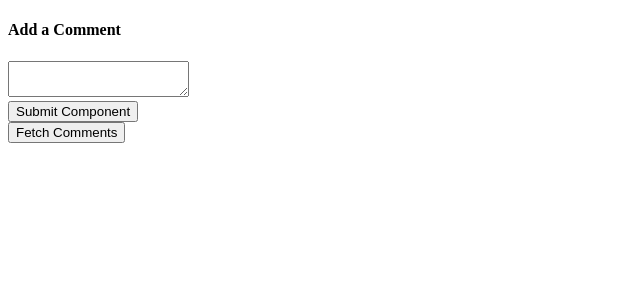
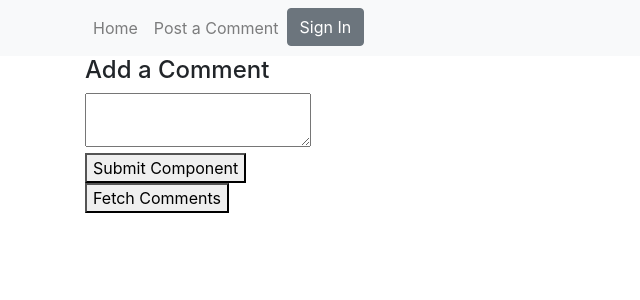
Before and after one commit to stunner19/React-Testing, a React (Create React App) app: page /post in a window 1280 px wide. Shown: the top 300 px of the page, without its empty margins (0-640 px from the left). Built offline with nearby package versions, Linux system fonts and the light colour scheme.

Commit message:
Authorisation Part 1

```diff
--- a/package.json
+++ b/package.json
@@ -4,13 +4,17 @@
   "private": true,
   "dependencies": {
     "axios": "^0.19.0",
+    "bootstrap": "^4.3.1",
     "enzyme": "^3.10.0",
     "enzyme-adapter-react-16": "^1.14.0",
     "moxios": "^0.4.0",
     "react": "^16.9.0",
     "react-dom": "^16.9.0",
+    "react-popper": "^1.3.4",
     "react-redux": "^7.1.1",
+    "react-router-dom": "^5.0.1",
     "react-scripts": "3.1.1",
+    "reactstrap": "^8.0.1",
     "redux": "^4.0.4",
     "redux-logger": "^3.0.6",
     "redux-promise": "^0.6.0",
--- a/src/components/App.js
+++ b/src/components/App.js
@@ -1,4 +1,5 @@
 import React, {Component} from 'react';
+import { BrowserRouter } from 'react-router-dom';
 import Main from 'components/MainComponent';
 import Root from 'root';
 
@@ -8,7 +9,9 @@ class App extends Component{
         return(
             <div className = "App">
                 <Root>
-                    <Main />
+                    <BrowserRouter>
+                        <Main />
+                    </BrowserRouter>
                 </Root>
             </div>
         );
--- a/src/components/CommentBox.js
+++ b/src/components/CommentBox.js
@@ -29,7 +29,7 @@ class CommentBox extends Component{
 
     render(){
         return(
-            <div>
+            <div className = "container">
                 <form onSubmit = {this.handleSubmit}>
                     <h4>Add a Comment</h4>
                     <textarea onChange = {this.handleChange} value = {this.state.comment}></textarea>
--- a/src/components/CommentList.js
+++ b/src/components/CommentList.js
@@ -10,7 +10,8 @@ class CommentList extends Component {
 
     render(){
         return(
-            <div>
+            <div className = "container">
+                <h2>Comment List</h2>
                 <ul>
                     {this.renderComments()}
                 </ul>
--- /dev/null
+++ b/src/components/HeaderComponent.js
@@ -0,0 +1,37 @@
+import React, {Component} from 'react';
+import { Navbar, Nav, NavItem, Collapse, Button } from 'reactstrap';
+import { Link } from 'react-router-dom';
+
+class Header extends Component {
+
+    renderButton() {
+        if(this.props.isLoggedIn) return <Button>Sign Out</Button>
+        else return <Button>Sign In</Button>
+    }
+
+    render(){
+        return(
+            <div>
+                <Navbar color = "light" light expand = "md">
+                    <div className = "container">
+                        <Collapse  navbar>
+                            <Nav className = "mr-auto" navbar>
+                                <NavItem>
+                                    <Link className = "nav-link" to = "/">Home</Link>
+                                </NavItem>
+                                <NavItem>
+                                    <Link className = "nav-link" to = "/post">Post a Comment</Link>
+                                </NavItem>
+                                <Nav className="mr-auto" navbar>
+                                    <NavItem>{this.renderButton()}</NavItem>
+                                </Nav>
+                            </Nav>
+                        </Collapse>
+                    </div>
+                </Navbar>
+            </div>
+        );
+    }
+}
+
+export default Header;
--- a/src/components/MainComponent.js
+++ b/src/components/MainComponent.js
@@ -1,12 +1,15 @@
 import React, {Component} from 'react';
+import { Switch,Route,Redirect } from 'react-router-dom';
 import CommentBox from 'components/CommentBox';
 import CommentList from 'components/CommentList';
 import {connect} from 'react-redux';
 import {saveComment, fetchComments} from 'redux/actionCreators';
+import Header from './HeaderComponent';
 
 const mapStateToProps = state => {
     return {
-        comments : state.comments
+        comments : state.comments,
+        auth : state.auth
     }
 };
 
@@ -19,8 +22,12 @@ class Main extends Component {
     render(){
         return(
             <React.Fragment>
-                <CommentBox saveComment = {this.props.saveComment} fetchComments = {this.props.fetchComments} />
-                <CommentList comments = {this.props.comments.comments} />
+                <Header auth  = {this.props.auth.isLoggedIn} />
+                <Switch>
+                    <Route exact path = "/" component = {() => <CommentList comments = {this.props.comments.comments} /> } />
+                    <Route path = "/post" component = {() => <CommentBox saveComment = {this.props.saveComment} fetchComments = {this.props.fetchComments} /> } />
+                    <Redirect to = "/" component = {() => <CommentList comments = {this.props.comments.comments} /> } />
+                </Switch>
             </React.Fragment>
         );
     }
--- a/src/index.js
+++ b/src/index.js
@@ -1,5 +1,6 @@
 import React from 'react';
 import ReactDOM from 'react-dom';
 import App from 'components/App';
+import 'bootstrap/dist/css/bootstrap.min.css';
 
 ReactDOM.render(<App />,document.querySelector('#root'));
--- a/src/redux/actionCreators.js
+++ b/src/redux/actionCreators.js
@@ -38,3 +38,8 @@ export const commentsFailed = (errmess) => ({
     type : ActionTypes.COMMENTS_FAILED,
     payload : errmess
 });
+
+export const changeAuth = (isLoggedIn) => ({
+    type : ActionTypes.CHANGE_AUTH,
+    payload : isLoggedIn
+});
--- a/src/redux/actionTypes.js
+++ b/src/redux/actionTypes.js
@@ -2,3 +2,4 @@ export const SAVE_COMMENT = 'SAVE_COMMENT';
 export const FETCH_COMMENTS = 'FETCH_COMMENTS';
 export const ADD_COMMENTS = 'ADD_COMMENTS';
 export const COMMENTS_FAILED = 'COMMENTS_FAILED';
+export const CHANGE_AUTH = 'CHANGE_AUTH';
--- /dev/null
+++ b/src/redux/auth.js
@@ -0,0 +1,12 @@
+import * as ActionTypes from 'redux/actionTypes';
+
+export const Auth = (state = { isLoggedIn : false},action) => {
+    switch(action.type){
+
+        case ActionTypes.CHANGE_AUTH :
+            return action.payload;
+
+        default :
+            return state;
+    }
+}
--- a/src/redux/configureStore.js
+++ b/src/redux/configureStore.js
@@ -1,5 +1,6 @@
 import {createStore, combineReducers,applyMiddleware} from 'redux';
 import { Comments } from './comments';
+import { Auth } from './auth';
 import thunk from 'redux-thunk';
 import logger from 'redux-logger';
 import reduxPromise from 'redux-promise';
@@ -7,7 +8,8 @@ import reduxPromise from 'redux-promise';
 export const ConfigureStore = () => {
     const store = createStore(
         combineReducers({
-            comments : Comments
+            comments : Comments,
+            auth : Auth
         }),
         applyMiddleware(thunk,logger,reduxPromise)
     );
```
Also changed, not shown: 1 other file (tests, documents, lock files or other folders).
